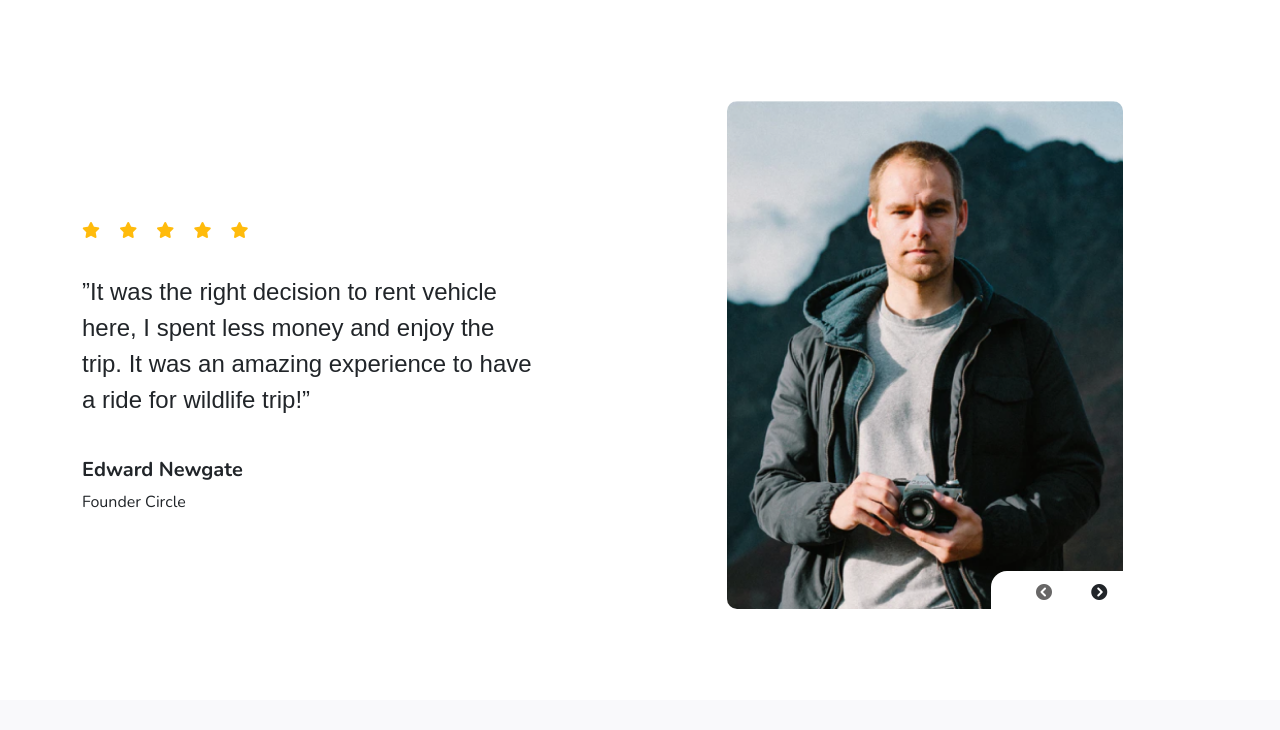
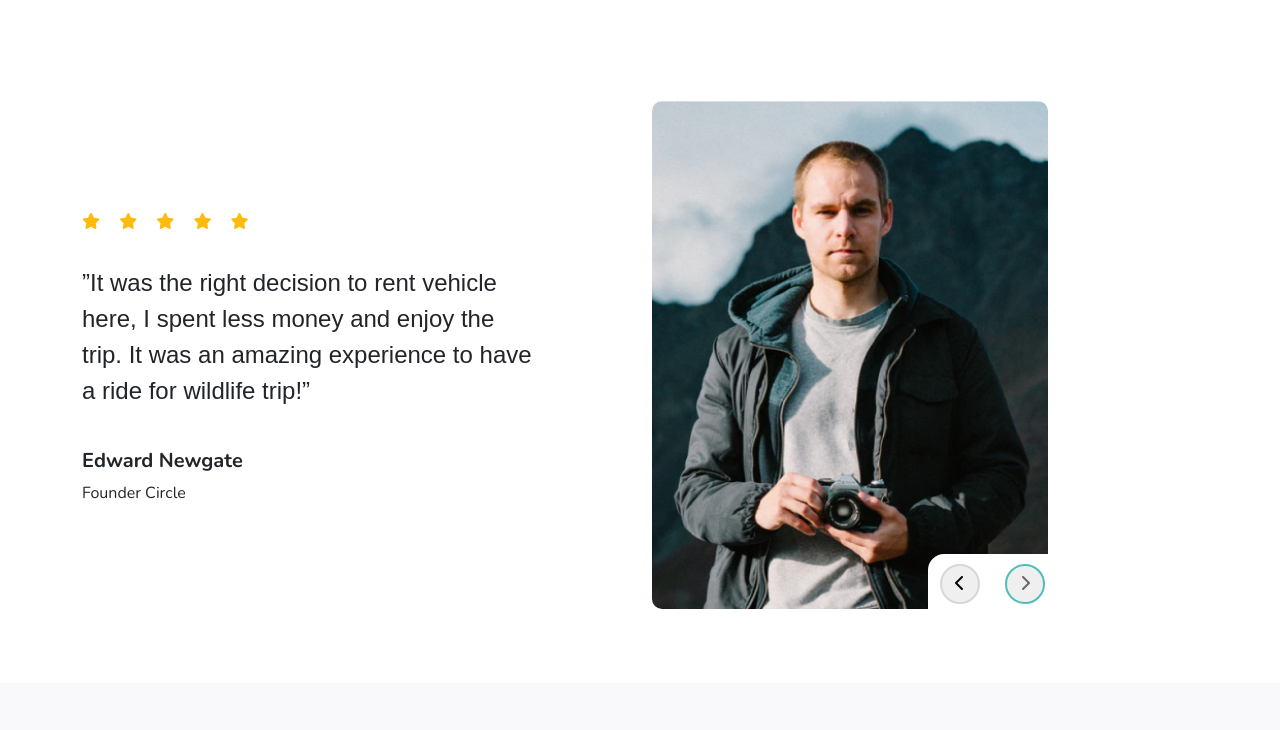
Before and after one commit to aviantofan/fw5-responsive-website, a website: page index.html in a window 1280 px wide. Shown: the part 1579-2309 px from the top of the page. Drawn offline with nearby package versions, Linux system fonts and the light colour scheme.

Commit message:
fix: fix layout

```diff
--- a/assets/style.css
+++ b/assets/style.css
@@ -561,6 +561,11 @@ img.img-rounded-circle{
 
 .header-home .header-content div.option{
   padding: 0 0 0 0;
+  margin: 0 0 0 0;
+}
+
+.header-home .header-content div.select-option{
+  margin: 0 0 0 0;
 }
 
 .header-home .header-content div select.form-select{
@@ -606,6 +611,15 @@ section h2.home {
   font-weight: bold;
   font-size: 36px;
   font-family: 'Playfair Display', serif;
+}
+
+section .direction{
+  margin-top: 90px;
+  text-align: right;
+}
+
+section .direction a{
+  font-weight: 400;
 }
 
 section h2.testimonials {
@@ -686,17 +700,39 @@ section.testimonials .profile .next-prev {
   position: relative;
   background-color: #fff;
   padding: 10px;
-  margin-top: -53px;
+  margin-top: -70px;
   width: 132px;
   height: 60px;
   border-radius: 16px 0px 0px 0px;
 }
 
-section.testimonials .profile .next-prev i{
-  margin-left: 35px;
+section.testimonials .profile button.prev{
+  position: absolute;
+  width: 40px;
+  height: 40px;
+  border-radius: 20px;
+  min-height: unset;
+  min-width: unset;
+  border: 2px solid #D7D7D7 ;
+  top: 10px;
+  bottom: 25px;
+  right: 80px;
 }
 
-section.testimonials .profile .next-prev i.fa-solid.fa-circle-chevron-left{
+section.testimonials .profile button.next{
+  position: absolute;
+  width: 40px;
+  height: 40px;
+  border-radius: 20px;
+  min-height: unset;
+  min-width: unset;
+  border: 2px solid #4FBDBA ;
+  top: 10px;
+  bottom: 25px;
+  right: 15px;
+}
+
+section.testimonials .profile .next i{
   color: #686767;
 }
 
@@ -794,9 +830,6 @@ section.button .button-dark{
 }
 
 @media (max-width: 600px) {
-  .header-home .header-content div.option{
-    text-align: center;
-  }
 }
 
 @media (max-width: 991px) {
--- a/index.html
+++ b/index.html
@@ -88,7 +88,7 @@
               </select>
             </div>
           </div>
-          <div class="row">
+          <div class="row select-option">
             <div class="col-sm-5 mb-4 option">
               <select class="form-select">
                 <option value="">Payment</option>
@@ -100,7 +100,7 @@
               </select>
             </div>
           </div>
-          <div class="row">
+          <div class="row select-option">
             <div class="col-sm-5 option">
               <button class="button-filled">Explore</button>
             </div>
@@ -111,7 +111,20 @@
 
   <main class="container">
     <section class="destination">
-      <h2 class="home">Popular in town</h2>
+      <div class="row">
+        <div class="col">
+          <h2 class="home">Popular in town</h2>
+        </div>
+        <div class="col">
+          <div class="direction justify-content-center">
+            <a class="section-link-view mt-2" href="#">
+              View all
+              <i class="fa-solid fa-chevron-right"></i>
+            </a>
+          </div>
+        </div>
+      </div>
+      </div>
       <div class="row">
         <div class="col-6 col-lg-3">
           <a href="#">
@@ -173,11 +186,11 @@
           </div>
         </div>
         <div class="col-12 col-lg-6 mt-5 profile">
-          <div class="image">
+          <div class="image d-inline-block position-relative">
             <img src="./assets/images/user-home.png" alt="user-home">
-            <div class="ms-auto next-prev">
-              <i class="fa-solid fa-circle-chevron-left"></i>
-              <i class="fa-solid fa-circle-chevron-right"></i>
+            <div class="row ms-auto next-prev">
+              <button class="position-absolute prev"><i class="fa-solid fa-chevron-left"></i></button>
+              <button class="position-absolute-left next"><i class="fa-solid fa-chevron-right"></i></button>
             </div>
           </div>
         </div>
```
